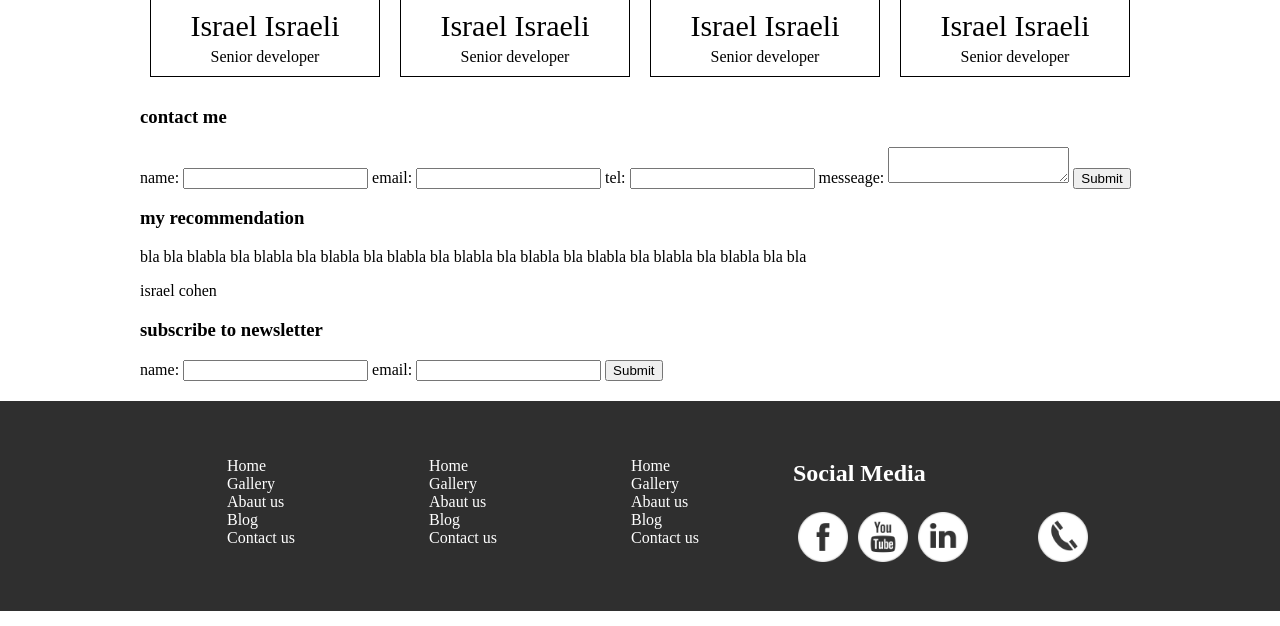
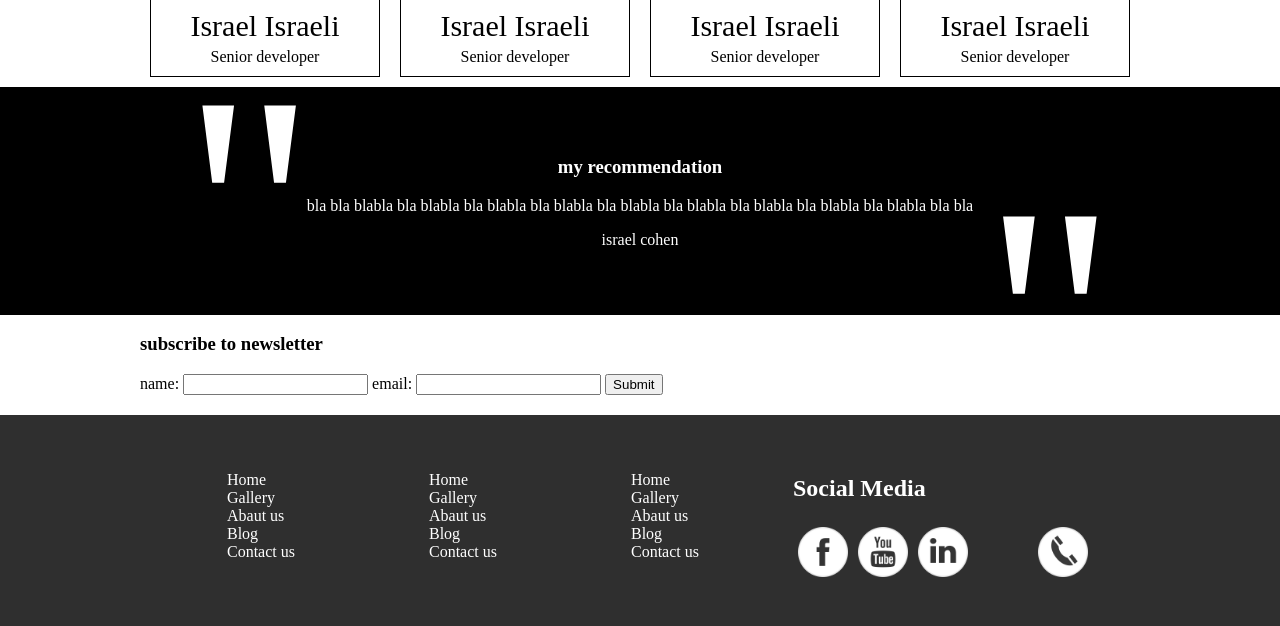
Before and after one commit to israeldahan/retroSession, a plain HTML site: page index.html in a window 1280 px wide. Shown: the part 2183-2809 px from the top of the page. Drawn offline with Linux system fonts and the light colour scheme.

Commit message:
add recomended

```diff
--- a/index.html
+++ b/index.html
@@ -186,7 +186,7 @@
                 </div>
             </div>
         </div>
-        <div class="section-main">
+        <!-- <div class="section-main">
             <div class="section-inner">
                 <div class="section-contact-us">
                     <form action="" method="POST">
@@ -208,8 +208,8 @@
                     </form>
                 </div>
             </div>
-        </div>
-        <div class="section-main">
+        </div> -->
+        <div class="section-main recomended-main">
             <div class="section-inner">
             <div class="section-recomended">
                 <h3>my recommendation</h3>
--- a/style.css
+++ b/style.css
@@ -299,6 +299,49 @@ footer {
     background: center center / 50px no-repeat  url(./assets/iconfinder_logo_social_media_phone_1078687.png);
 }
 
+.section-main.recomended-main  {
+   background: #000;
+   color: #ffffff;
+   padding: 50px;
+}
+
+.section-recomended  {
+    position: relative;
+}
+
+.section-recomended  h3  {
+    text-align:center;
+}
+
+.section-recomended .recomended .text p {
+    text-align: center;
+    font-size: 40px
+    position: relative;
+}
+
+.section-recomended .recomended:before {
+    content: '\"';
+    font-size: 329px;
+    position: absolute;
+    padding: 0;
+    margin: 0;
+    top: -135px;
+    left: 42px;
+}
+
+.section-recomended .recomended:after {
+    content: '\"';
+    font-size: 329px;
+    position: absolute;
+    padding: 0;
+    margin: 0;
+    top: -24px;
+    right: 23px;
+}
+
+.section-recomended .recomended .name p  {
+    text-align: center;
+}
 
 /* gallery-page */
 
```
